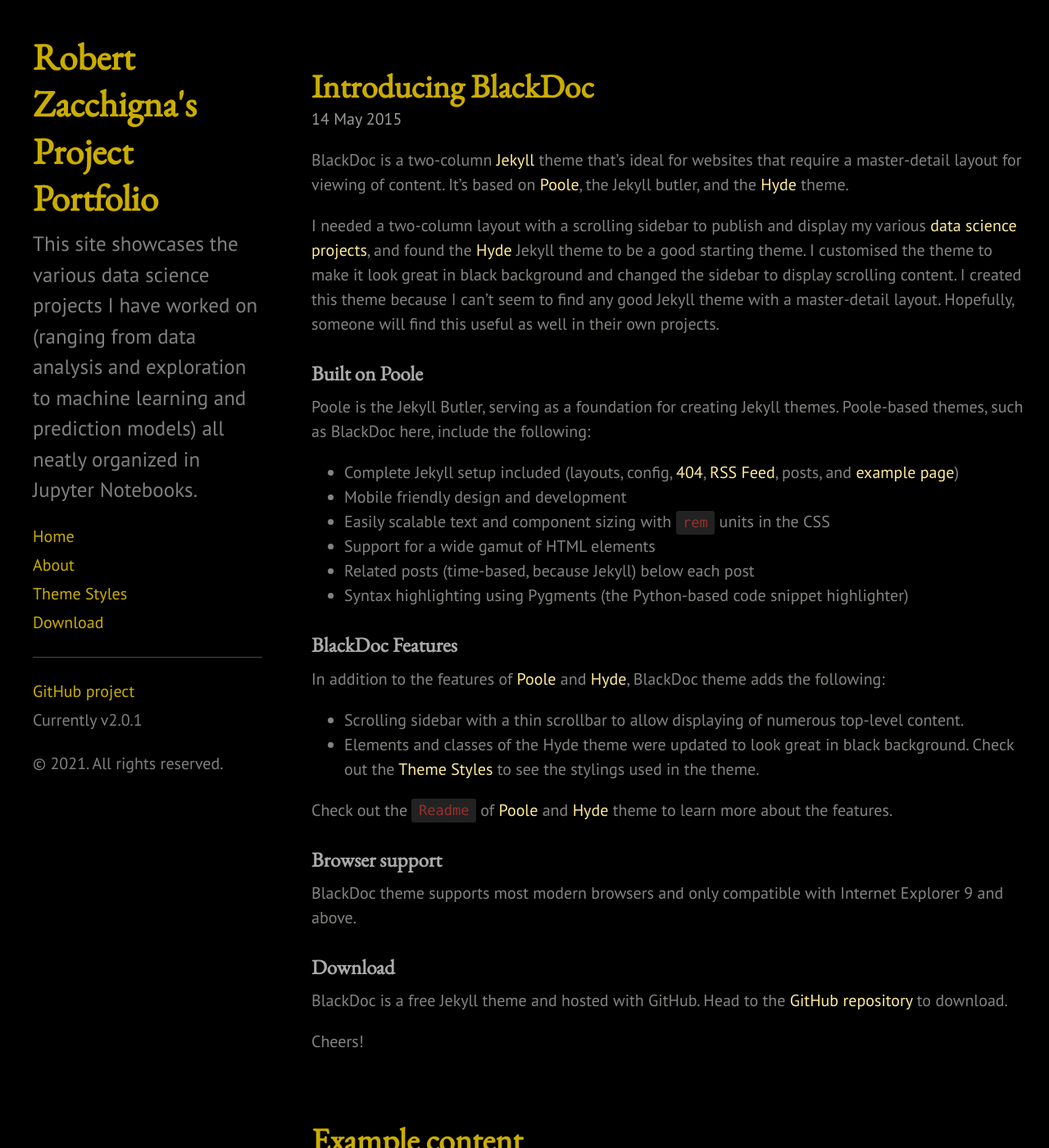
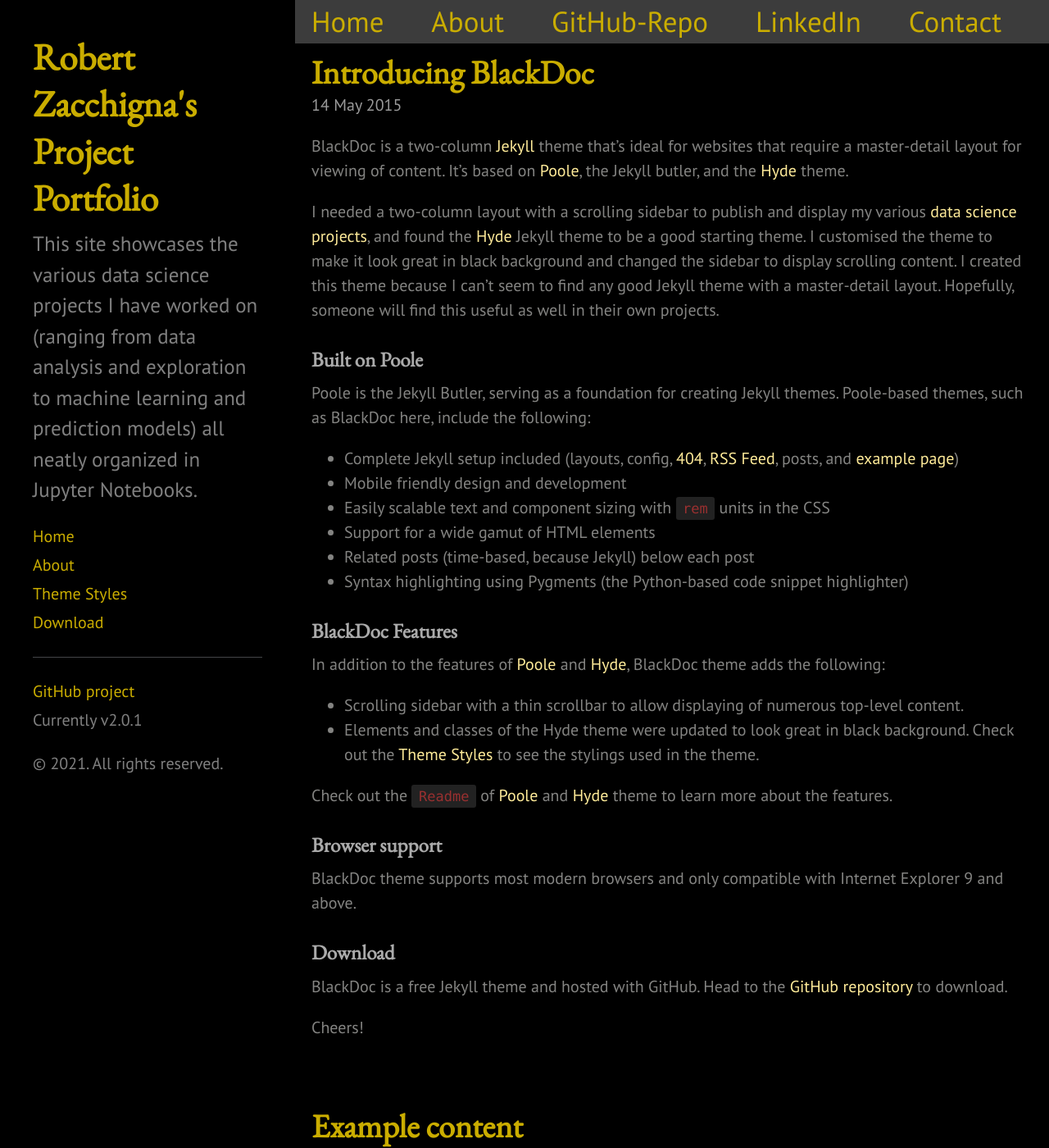
Before and after one commit to Robert-Zacchigna/Portfolio, a Jekyll site: the page built from index.html, in a window 1280 px wide and 1400 px high. Shown: the whole window at 82% size. Built offline with Jekyll 4.4.1, drawn with Linux system fonts in a browser that asks for light colours; the list of posts is cut into pages by our own code.

Commit message:
Fix nav bar formatting

```diff
--- a/_includes/navbar.html
+++ b/_includes/navbar.html
@@ -1,5 +1,5 @@
 <!-- Nav Bar Start -->
-<navbar style="position: -webkit-sticky; position: sticky; top: 0px;">
+<header style="position: -webkit-sticky; position: sticky; top: 0px;">
     <div class="content post-title" style="padding-top: 0px; padding-bottom: 0px;">
         <!-- header Nav Start -->
         <div class="nav nav-resize">
@@ -20,5 +20,5 @@
             </div>
         </div>
     </div>
-</navbar>
+</header>
 <!-- Nav Bar close -->
--- a/_layouts/default.html
+++ b/_layouts/default.html
@@ -2,6 +2,7 @@
 <html lang="en-us">
 
   {% include head.html %}
+  {% include navbar.html %}
 
   <body>
 
--- a/assets/css/blackdoc.css
+++ b/assets/css/blackdoc.css
@@ -178,6 +178,7 @@
 .gist-meta {
   background-color: #222 !important;
 }
+
 /*
  * Sidebar
  *
@@ -192,6 +193,7 @@
   background-color: #000;
   overflow: auto;
 }
+
 @media (min-width: 48em) {
   .sidebar {
     position: fixed;
@@ -247,6 +249,44 @@
   }
 }
 
+/* Nav-Bar Start
+ *
+ * Navigation Bar for the top of the page
+ */
+
+@media (min-width: 25em) {
+  .nav-resize {
+    font-size: 25px;
+  }
+}
+
+@media (min-width: 48em) {
+  .nav-resize {
+    font-size: 30px;
+  }
+}
+
+@media (min-width: 64em) {
+  .nav-resize {
+    font-size: 35px;
+  }
+}
+
+.nav {
+    display: flex;
+    flex-wrap: wrap;
+
+    padding-left: 1rem;
+    font-size: 40px;
+
+    background-color: #3c3c3c;
+}
+
+.nav-item {
+    margin-right: auto;
+    padding-right: 20px;
+}
+
 /* Container
  *
  * Align the contents of the site above the proper threshold with some margin-fu
@@ -254,8 +294,8 @@
  */
 
 .content {
-  padding-top: 4rem;
-  padding-bottom: 4rem;
+  padding-top: 0.5rem;
+  padding-bottom: 0.5rem;
 }
 
 @media (min-width: 48em) {
```
